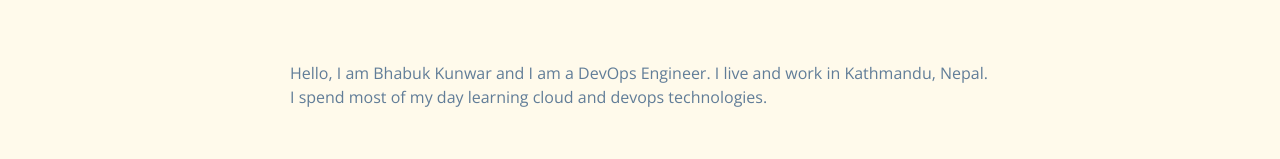
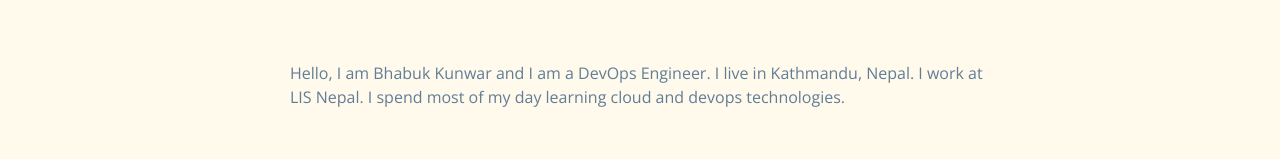
Before and after one commit to bhabukkunwar/bhabukkunwar.github.io-OLD-, a plain HTML site: page about.html in a window 1280 px wide. Shown: the part 243-402 px from the top of the page. Drawn offline with nearby package versions, Linux system fonts and the light colour scheme.

Commit message:
Update about.html

```diff
--- a/about.html
+++ b/about.html
@@ -91,8 +91,7 @@
       </div>
       <div class="section-center page-info">
         <p>
-          Hello, I am Bhabuk Kunwar and I am a DevOps Engineer. I live and work in
-          Kathmandu, Nepal. I spend most of my day learning cloud and devops technologies.
+          Hello, I am Bhabuk Kunwar and I am a DevOps Engineer. I live in Kathmandu, Nepal. I work at LIS Nepal. I spend most of my day learning cloud and devops technologies.
         </p>
       </div>
     </section>
```
